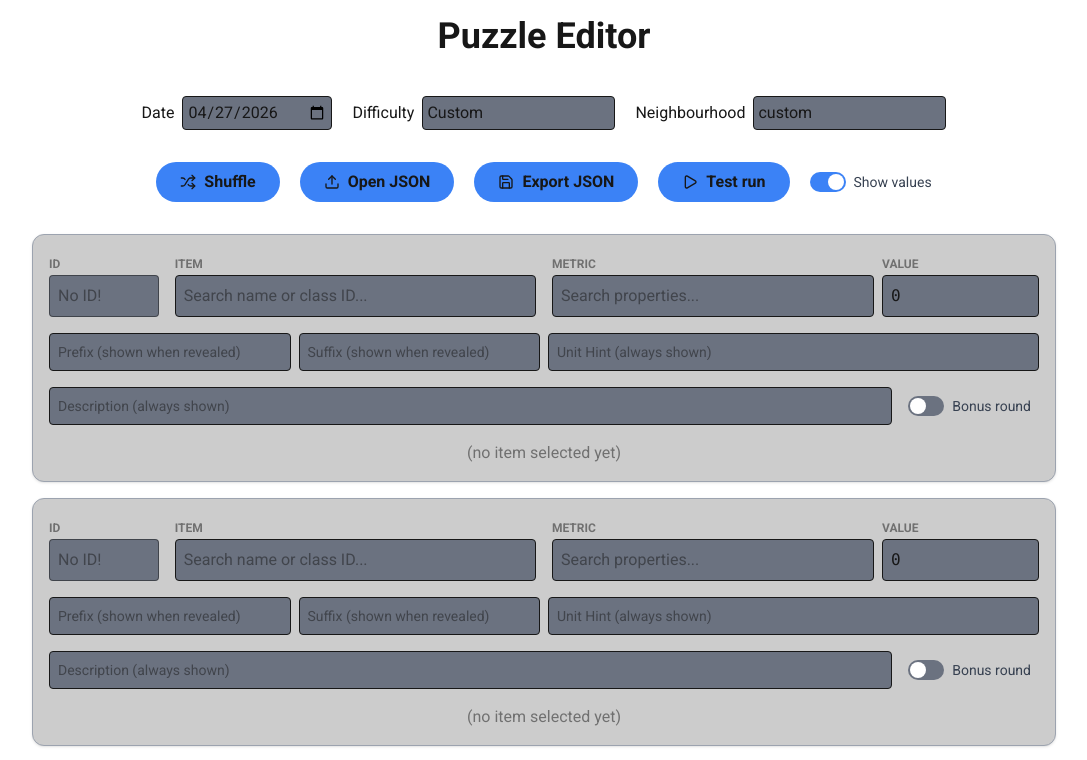
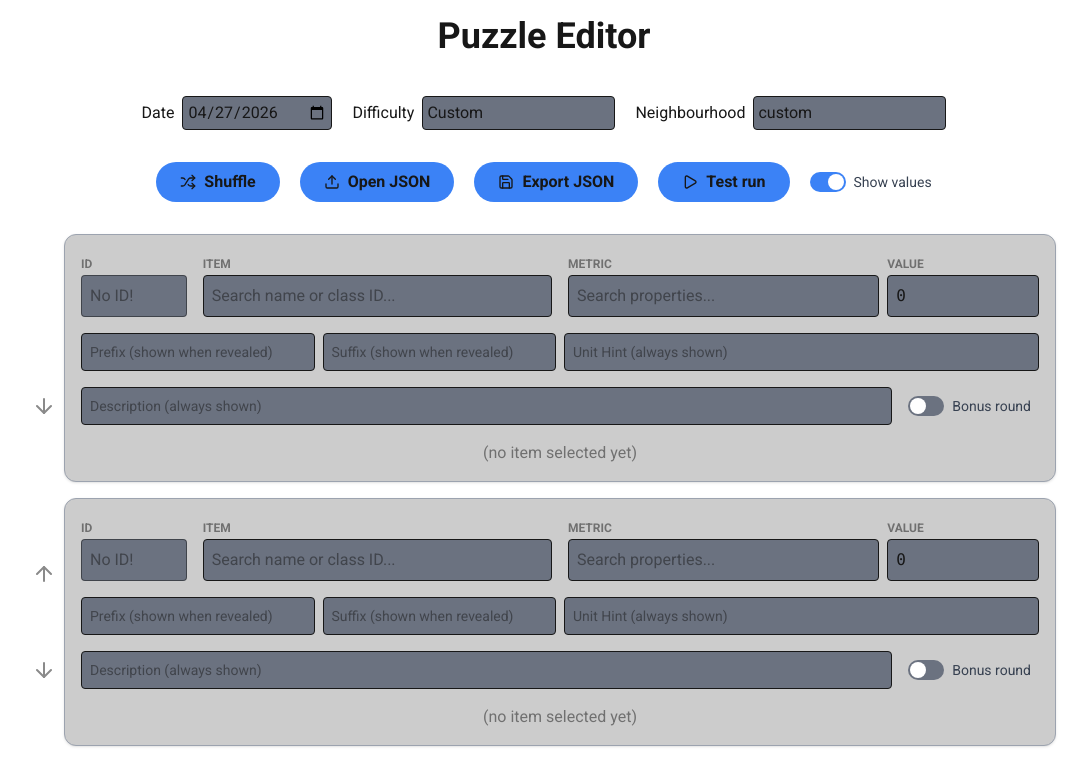
Before and after one commit to obfuscatedgenerated/rangle, a Next.js app: page /editor in a window 1280 px wide. Shown: the top 760 px of the page, without its empty margins (91-1178 px from the left). Built offline with nearby package versions, Linux system fonts and the light colour scheme.

Commit message:
vertical sort buttons

```diff
--- a/src/app/(tooling)/editor/EditorInteraction.tsx
+++ b/src/app/(tooling)/editor/EditorInteraction.tsx
@@ -3,7 +3,7 @@
 import {epoch_utc} from "../../../../time";
 import {useState, useEffect, useCallback, useRef} from "react";
 import { PuzzleStat } from "@/features/game/Game";
-import {Asterisk, Play, Save, Shuffle, Upload} from "lucide-react";
+import {ArrowDown, ArrowUp, Asterisk, Play, Save, Shuffle, Upload} from "lucide-react";
 import {ToggleSwitch} from "@/components/ui/ToggleSwitch";
 import {safe_btoa} from "@/util/base64";
 import {NewTabLink} from "@/components/ui/NewTabLink";
@@ -400,7 +400,7 @@ export const EditorInteraction = () => {
     const [show_values, setShowValues] = useState(true);
 
     return (
-        <div className="mx-auto p-6 gap-8 min-h-screen flex flex-col items-center">
+        <div className="mx-auto p-1 sm:p-6 gap-8 min-h-screen flex flex-col items-center">
             <div className="flex justify-center items-center gap-5 flex-wrap text-sm sm:text-base">
                 <label>
                     Date
@@ -502,9 +502,43 @@ export const EditorInteraction = () => {
             </div>
 
             <div className="space-y-4 max-w-5xl">
-                {puzzle.map((stat, i) => (
-                    <div key={stat.render_key} style={{ zIndex: 5 - i, position: "relative" }}>
-                        <EditableStat index={i} stat={stat} updateStat={updateStat} show_values={show_values} />
+                {puzzle.map((stat, idx) => (
+                    <div key={stat.render_key} style={{ zIndex: 5 - idx }} className="relative flex items-stretch gap-2">
+                        <div className="flex flex-col my-16 justify-between items-center">
+                            {idx !== 0 ? (
+                                <button
+                                    onClick={() => {
+                                        const newPuzzle = [...puzzle];
+                                        [newPuzzle[idx - 1], newPuzzle[idx]] = [newPuzzle[idx], newPuzzle[idx - 1]];
+                                        setPuzzle(newPuzzle);
+                                    }}
+                                    className="text-xs opacity-50 hover:opacity-100 transition cursor-pointer"
+                                    title="Move up"
+                                >
+                                    <ArrowUp />
+                                </button>
+                            ) : (
+                                <div />
+                            )}
+
+                            {idx !== puzzle.length - 1 ? (
+                                <button
+                                    onClick={() => {
+                                        const newPuzzle = [...puzzle];
+                                        [newPuzzle[idx], newPuzzle[idx + 1]] = [newPuzzle[idx + 1], newPuzzle[idx]];
+                                        setPuzzle(newPuzzle);
+                                    }}
+                                    className="text-xs opacity-50 hover:opacity-100 transition cursor-pointer"
+                                    title="Move down"
+                                >
+                                    <ArrowDown />
+                                </button>
+                            ) : (
+                                <div />
+                            )}
+                        </div>
+
+                        <EditableStat index={idx} stat={stat} updateStat={updateStat} show_values={show_values} />
                     </div>
                 ))}
             </div>
```
